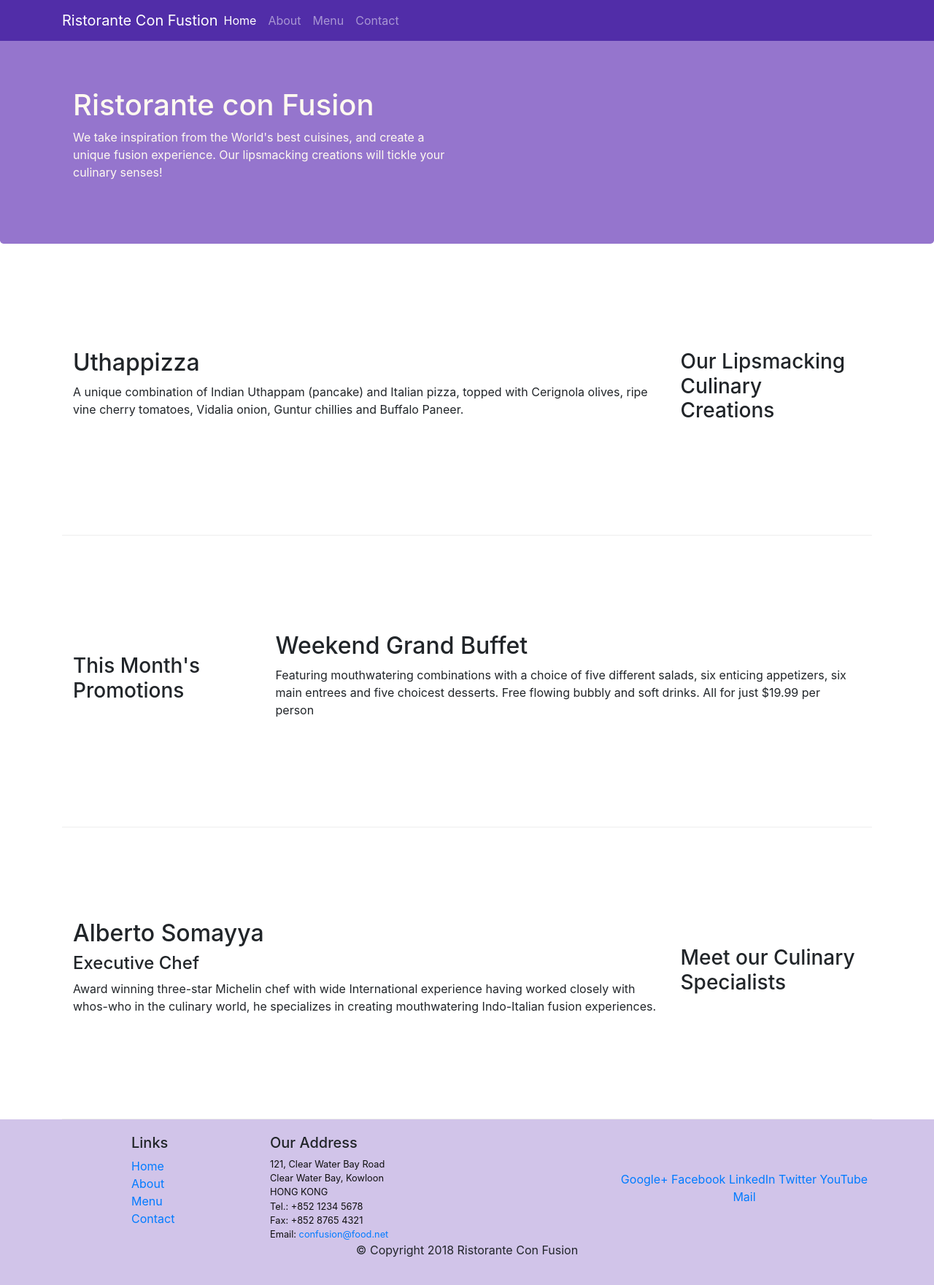
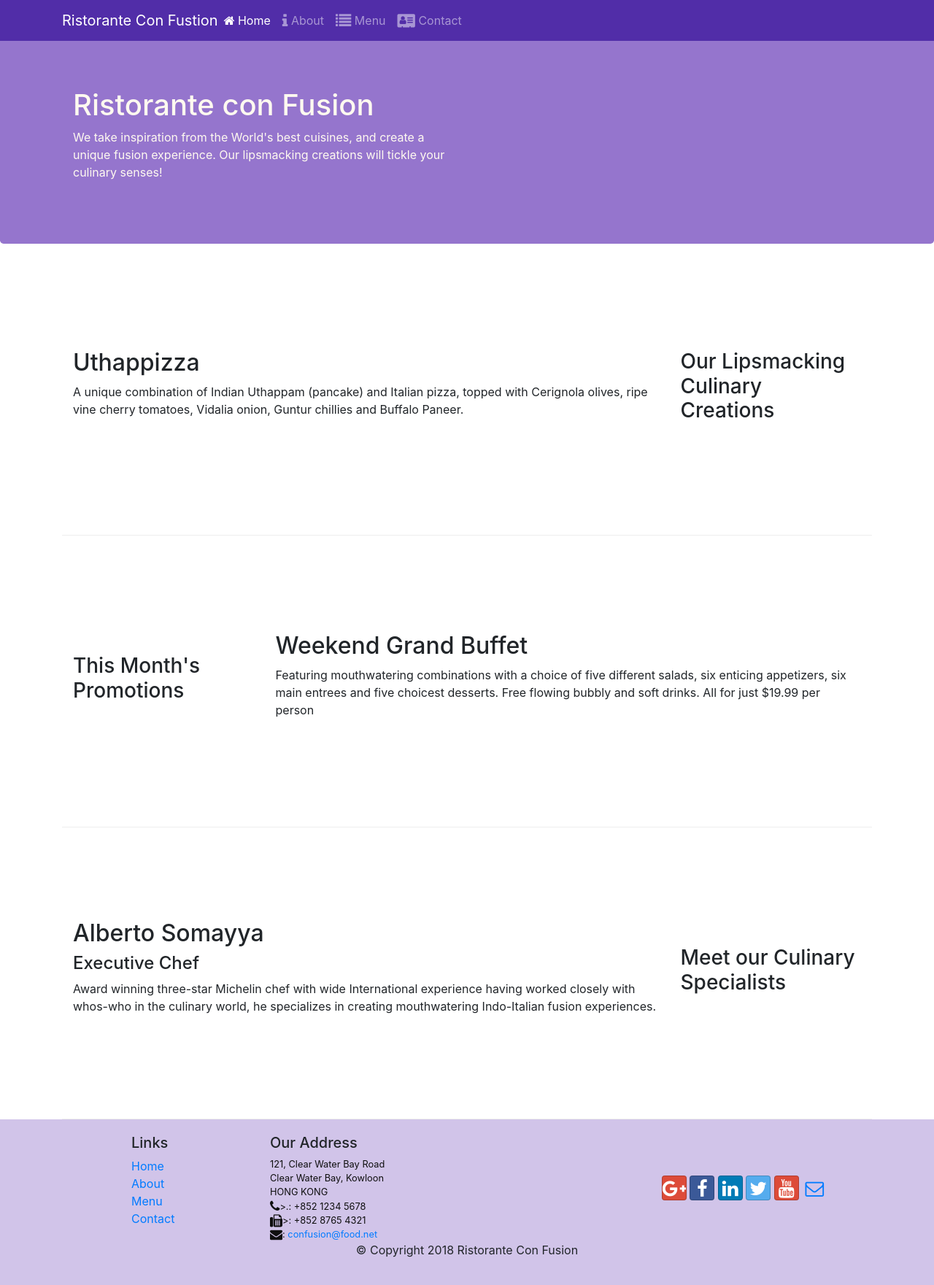
Before and after one commit to KizmetMars/conFusion, a website: page index.html in a window 1280 px wide. Shown: the whole page at 73% size. Drawn offline with nearby package versions, Linux system fonts and the light colour scheme.

Commit message:
added social media buttons

```diff
--- a/index.html
+++ b/index.html
@@ -9,23 +9,26 @@
 
     <!-- Bootstrap CSS -->
     <link rel="stylesheet" href="node_modules/bootstrap/dist/css/bootstrap.min.css">
+    <link rel="stylesheet" href="node_modules/font-awesome/css/font-awesome.min.css">
+    <link rel="stylesheet" href="node_modules/bootstrap-social/bootstrap-social.css">
     <link rel="stylesheet" href="css/styles.css">
+
     <title>Ristorante Con Fusion</title>
 </head>
 
 <body>
     <nav class="navbar navbar-dark navbar-expand-sm fixed-top">
         <div class="container">
-            <button class="navbar-toggler" type="button" data-toggle="collapse" datatarget="#Navbar">
+            <button class="navbar-toggler" type="button" data-toggle="collapse" data-target="#Navbar">
                 <span class="navbar-toggler-icon"></span>
             </button>
             <a class="navbar-brand mr-auto" href="#">Ristorante Con Fustion</a>
             <div class="collapse navbar-collapse" id="Navbar">
                 <ul class="navbar-nav mr-auto">
-                    <li class="nav-item active"><a class="nav-link" href="#">Home</a></li>
-                    <li class="nav-item"><a class="nav-link" href="./aboutus.html">About</a></li>
-                    <li class="nav-item"><a class="nav-link" href="#">Menu</a></li>
-                    <li class="nav-item"><a class="nav-link" href="#">Contact</a></li>
+                    <li class="nav-item active"><a class="nav-link" href="#"><span class="fa fa-home fl-lg"></span> Home</a></li>
+                    <li class="nav-item"><a class="nav-link" href="./aboutus.html"><span class="fa fa-info fa-lg"></span> About</a></li>
+                    <li class="nav-item"><a class="nav-link" href="#"><span class="fa fa-list fa-lg"></span> Menu</a></li>
+                    <li class="nav-item"><a class="nav-link" href="#"><span class="fa fa-address-card fa-lg"></span> Contact</a></li>
                 </ul>
             </div>
         </div>
@@ -96,19 +99,19 @@
 		              121, Clear Water Bay Road<br>
 		              Clear Water Bay, Kowloon<br>
 		              HONG KONG<br>
-		              Tel.: +852 1234 5678<br>
-		              Fax: +852 8765 4321<br>
-		              Email: <a href="mailto:confusion@food.net">confusion@food.net</a>
+		              <i class="fa fa-phone fa-lg"></i>>.: +852 1234 5678<br>
+		              <i class="fa fa-fax fa-lg"></i>>: +852 8765 4321<br>
+		              <i class="fa fa-envelope fa-lg"></i>: <a href="mailto:confusion@food.net">confusion@food.net</a>
 		           </address>
                 </div>
                 <div class="col-12 col-sm-4 align-self-center">
                     <div class="text-center">
-                        <a href="http://google.com/+">Google+</a>
-                        <a href="http://www.facebook.com/profile.php?id=">Facebook</a>
-                        <a href="http://www.linkedin.com/in/">LinkedIn</a>
-                        <a href="http://twitter.com/">Twitter</a>
-                        <a href="http://youtube.com/">YouTube</a>
-                        <a href="mailto:">Mail</a>
+                        <a class="btn btn-social-icon btn-google" href="http://google.com/+"><i class="fa fa-google-plus fa-lg"></i></a>
+                        <a class="btn btn-social-icon btn-facebook" href="http://www.facebook.com/profile.php?id="><i class="fa fa-facebook fa-lg"></i></a>
+                        <a class="btn btn-social-icon btn-linkedin" href="http://www.linkedin.com/in/"><i class="fa fa-linkedin fa-lg"></i></a>
+                        <a class="btn btn-social-icon btn-twitter" href="http://twitter.com/"><i class="fa fa-twitter fa-lg"></i></a>
+                        <a class="btn btn-social-icon btn-google" href="http://youtube.com/"><i class="fa fa-youtube fa-lg"></i></a>
+                        <a class="btn btn-social-icon" href="mailto:"><i class="fa fa-envelope-o fa-lg"></i></a>
                     </div>
                 </div>
            </div>
--- a/package.json
+++ b/package.json
@@ -15,6 +15,8 @@
   },
   "dependencies": {
     "bootstrap": "^4.1.3",
+    "bootstrap-social": "^5.1.1",
+    "font-awesome": "^4.7.0",
     "jquery": "^3.3.1",
     "popper.js": "^1.14.6"
   }
```
Also changed, not shown: aboutus.html (+16 -16 lines), 1 other file. Lines whose indentation alone changed are shown as unchanged.
